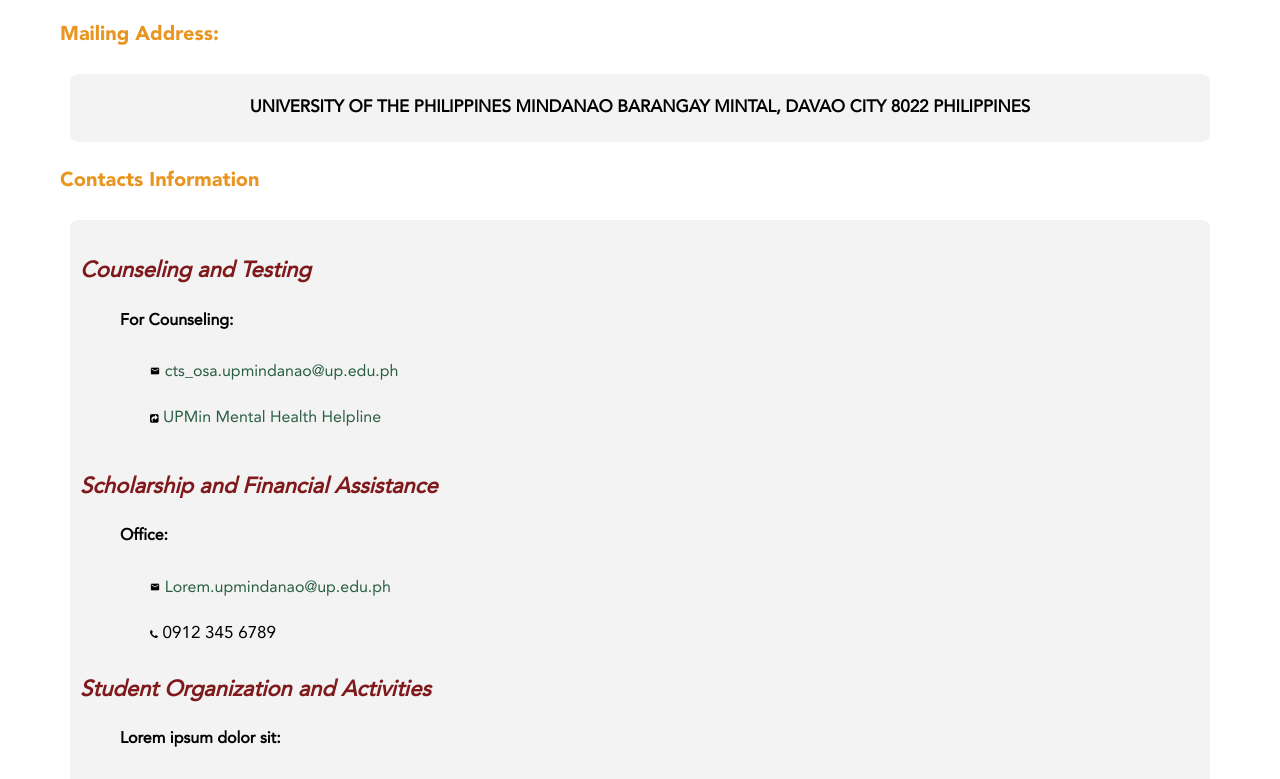
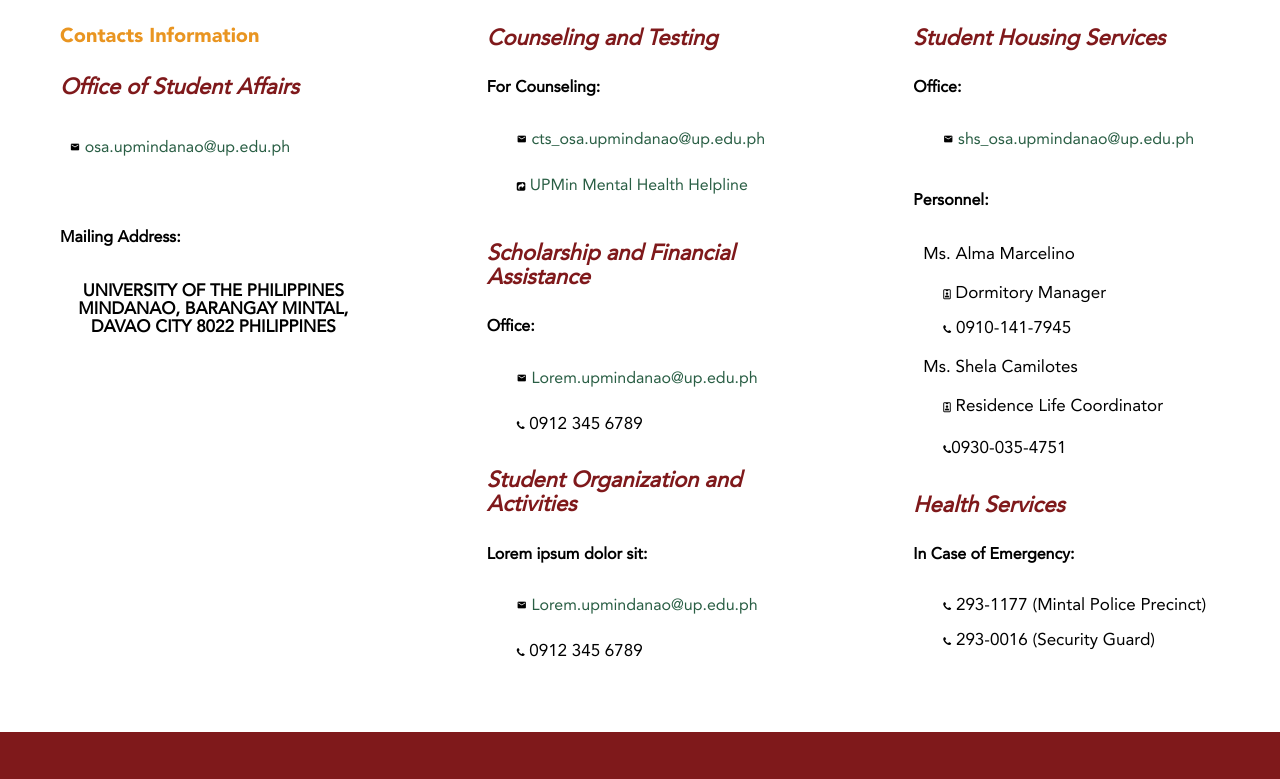
Before and after one commit to chrisracha/chrisracha.github.io, a plain HTML site: page contacts.html in a window 1280 px wide. Shown: the part 344-1123 px from the top of the page. Drawn offline with nearby package versions, Linux system fonts and the light colour scheme.

Commit message:
Add files via upload

```diff
--- a/contacts.html
+++ b/contacts.html
@@ -42,32 +42,29 @@
         </a>
     </nav>
     <hr class="hrNav">
-    <main class="content">
-    <div style="padding: 20px 0 0 0;">
-
+    <main class="content" class="white-space: nowrap; overflowe: hidden;">
+    <h3 class="forms">CONTACT US</h3>
     <section>
-        <article>
-            <h3>CONTACT US</h3>
-            <hr>
-              <h2> Mailing Address:</h2>
-                <div class="box">
-                    <p class="address"><strong>UNIVERSITY OF THE PHILIPPINES MINDANAO
-                        BARANGAY MINTAL, DAVAO CITY 8022
-                        PHILIPPINES</strong></p>
+            <article>
+                <div>
+                    <h2>Contacts Information </h2>
+                    <h4>Office of Student Affairs</h4>
+                    <p><i class="material-icons" style="font-size: 10px;">mail</i> <a href="mailto:osa.upmindanao@up.edu.ph ">osa.upmindanao@up.edu.ph </a></p>
+                    <h5>Mailing Address:</h5>
+                    <p class="address"><strong>UNIVERSITY OF THE PHILIPPINES MINDANAO, BARANGAY MINTAL, DAVAO CITY 8022 PHILIPPINES</strong></p>
                 </div>
-              <h2>Contacts Information </h2>
-              <div class="box">
+            </article>
+            <article>
                 <h4> Counseling and Testing</h4>
-                <div class = "indent">
+                <div>
                 <h5>For Counseling:</h5>
                   <div class="links">
                     <p><i class="material-icons" style="font-size: 10px;">mail</i> <a href="mailto:cts_osa.upmindanao@up.edu.ph ">cts_osa.upmindanao@up.edu.ph </a></p>
                     <p><i class="fa fa-share-square" style="font-size: 10px;"></i><a href="https://tiny.cc/UPMinMentalHealthHelpline"> UPMin Mental Health Helpline</a></p>
                   </div>
                 </div>
-
                   <h4>Scholarship and Financial Assistance</h4>
-                  <div class = "indent">
+                  <div>
                     <h5>Office:</h5>
                         <div class="links">
                         <p><i class="material-icons" style="font-size: 10px;">mail</i> <a href="mailto:ovcaa.upmindanao@up.edu.ph">Lorem.upmindanao@up.edu.ph </a></p>
@@ -75,36 +72,43 @@
                         </div>
                     </div>
                     <h4>Student Organization and Activities</h4>
-                  <div class = "indent">
+                    <div>
                     <h5>Lorem ipsum dolor sit:</h5>
                         <div class="links">
                         <p><i class="material-icons" style="font-size: 10px;">mail</i> <a href="mailto:chss.upmindanao@up.edu.ph">	Lorem.upmindanao@up.edu.ph </a></p>
                         <p><i class="fa fa-phone" style="font-size: 10px;"></i> 0912 345 6789</p>
-                        </div>
-
                     </div>
+                </article>
+                <article>
                     <h4>Student Housing Services</h4>
-                    <div class = "indent">
+                    <div>
                         <h5>Office:</h5>
                         <div class="links">
                         <p><i class="material-icons" style="font-size: 10px;">mail</i> <a href="mailto:shs_osa.upmindanao@up.edu.ph">shs_osa.upmindanao@up.edu.ph </a></p>
+                    </div>
                         <h5>Personnel:</h5>
-                        <p>Ms. Alma Marcelino <span class="tab">Ms. Shela A. Camilotes</span></p>
+                        <p>Ms. Alma Marcelino</p>
                             <div class="links">
-                                <p><i class="fa fa-id-badge" style="font-size: 10px;"></i> Dormitory Manager <span class="tab"></span> <i class="fa fa-id-badge" style="font-size: 10px;"></i> Residence Life Coordinator  </p>
-                                <p><i class="fa fa-phone" style="font-size: 10px;"></i> 0910-141-7945 <span class="tab"></span><span class="num"><i class="fa fa-phone" style="font-size: 10px;"></i> 0930-035-4751</span></p>
+                                <p><i class="fa fa-id-badge" style="font-size: 10px;"></i> Dormitory Manager<span class="tab"></span>
+                                <p><i class="fa fa-phone" style="font-size: 10px;"></i> 0910-141-7945 <span class="tab"></span><span class="num">
                             </div>
-                        </div>
+                        <p>Ms. Shela Camilotes</p>
+                            <div class="links">
+                                <p><i class="fa fa-id-badge" style="font-size: 10px;"></i> Residence Life Coordinator<span class="tab"></span>
+                                <p><i class="fa fa-phone" style="font-size: 10px;"></i>0930-035-4751<span class="tab"></span><span class="num">
+                            </div>
                     <h4> Health Services</h4>
-                    <div class = "indent">
+                    <div>
                         <h5>In Case of Emergency:</h5>
                             <div class="links">
                             <p><i class="fa fa-phone" style="font-size: 10px;"></i> 293-1177 (Mintal Police Precinct)</p>
                             <p><i class="fa fa-phone" style="font-size: 10px;"></i> 293-0016 (Security Guard)</p>
                             </div>
                         </div>
-        </article>
-    </section>
+
+                </div>
+                </article>
+                </section>
     </main>
     <footer>
     <h3>OFFICE OF STUDENT AFFAIRS </h3>
--- a/styles.css
+++ b/styles.css
@@ -71,11 +71,12 @@ p {
 }
 @media screen and (max-width: 600px) {
   h1 {
-      font-size: 4vw;
+      font-size: 4.5vw;
       text-align: center;
+      margin-top: 30px;
  }
  h2 {
-      font-size: 12.4vw;
+      font-size: 15.4vw;
       text-align: center;
       padding: 10px 0;
       overflow: hidden;
@@ -360,6 +361,9 @@ aside {
   text-align: center;
   padding: 10px;
 }
+aside h4 {
+  font-style: normal;
+}
 main a {
   text-decoration: none;
   color: #ffffff;
@@ -403,7 +407,7 @@ iframe#gmap_canvas {
     flex-direction: column;
   }
   .forms {
-    margin: 0;
+    margin: 40px 0 0 0;
   }
   .hrBody {
     display: none;
```
Also changed, not shown: about.html (+1 -1 lines), activities.html (+1 -1 lines), articles/induction.html (+1 -1 lines), counseling.html (+1 -1 lines), forms.html (+1 -1 lines), housing.html (+1 -1 lines), index.html (+0 -1 lines), scholarship.html (+1 -1 lines).
